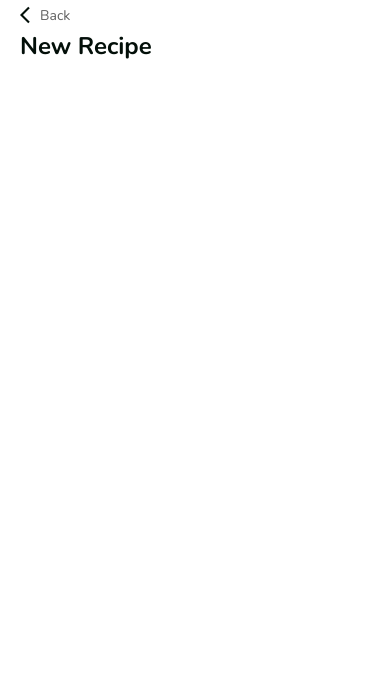
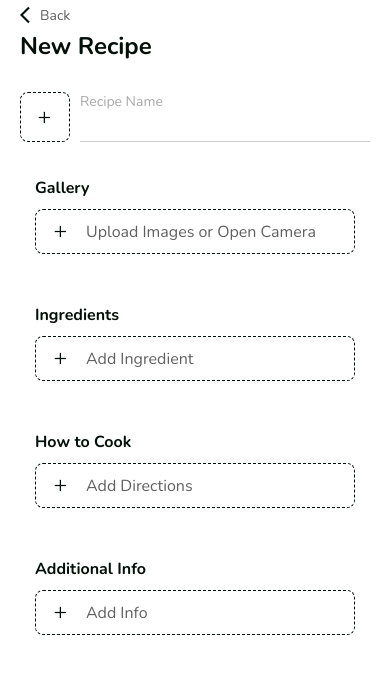
Before and after one commit to tadeumelembe/recipe-app, a React Native app: screen /AddRecipe in a window 390 px wide. Shown: the top 674 px of the page. Built offline with nearby package versions, Linux system fonts and the light colour scheme; what expo-linking would draw is missing.

Commit message:
Add recipe screen

```diff
--- a/constants/style.tsx
+++ b/constants/style.tsx
@@ -74,6 +74,10 @@ export default StyleSheet.create({
   },
   textH2: {
     fontSize: 20,
+    fontFamily: 'nunito-bold'
+  },
+  textH3: {
+    fontSize: 16,
     fontFamily: 'nunito-bold'
   },
   textPrimary: {
--- a/src/screens/AddRecipe/index.tsx
+++ b/src/screens/AddRecipe/index.tsx
@@ -1,18 +1,105 @@
-import { Container, ScrollView, Text } from "../../../components/Themed"
+import { Pressable, StyleSheet } from "react-native"
+import { Container, ScrollView, Text, TextInput, View } from "../../../components/Themed"
 import style from "../../../constants/style"
 import { ProfileStackScreenProps } from "../../../types"
 import Header from "../../components/Head"
+import Colors from "../../../constants/Colors"
+import { Ionicons } from "@expo/vector-icons"
+
+interface IInputContainer {
+    name: string;
+    placeHolder: string;
+}
 
 const AddRecipe = ({ navigation, route }: ProfileStackScreenProps<'AddRecipe'>) => {
+
+    function InputContainer(props: IInputContainer) {
+        return (
+            <View style={localStyle.inputContainer}>
+                <Text style={style.textH3}>{props.name}</Text>
+                <Pressable style={localStyle.pressableArea}>
+                    <Ionicons name="add" size={20} color={Colors.light.text} />
+                    <Text style={localStyle.placeHolder}>{props.placeHolder}</Text>
+                </Pressable>
+            </View>
+        )
+    }
 
     return (
         <Container>
             <Header type={'back'} navigation={navigation} />
+
             <ScrollView>
                 <Text style={style.textH1}>New Recipe</Text>
+                <View style={localStyle.recipeNameView}>
+                    <Pressable onPress={() => alert('Open Image')} style={localStyle.cover}>
+                        <Ionicons name="add" size={20} color={Colors.light.text} />
+                    </Pressable>
+                    <View style={localStyle.recipeNameInputView}>
+                        <TextInput placeholder={'Recipe Name'} />
+                    </View>
+                </View>
+
+                <InputContainer name={'Gallery'} placeHolder={'Upload Images or Open Camera'} />
+
+                <InputContainer name={'Ingredients'} placeHolder={'Add Ingredient'} />
+
+                <InputContainer name={'How to Cook'} placeHolder={'Add Directions'} />
+
+                <InputContainer name={'Additional Info'} placeHolder={'Add Info'} />
+
             </ScrollView>
+
         </Container>
     )
 }
 
 export default AddRecipe
+
+const localStyle = StyleSheet.create({
+    recipeNameView: {
+        flexDirection: 'row',
+        alignItems: 'center',
+        width: '100%',
+        marginTop: 30,
+    },
+    recipeNameInputView: {
+        flex: 1
+    },
+    cover: {
+        width: 50,
+        height: 50,
+        marginRight: 10,
+        borderWidth: 1,
+        borderColor: Colors.light.text,
+        borderRadius: 8,
+        borderStyle: 'dashed',
+        justifyContent: 'center',
+        alignItems: 'center'
+    },
+    pressableArea: {
+        width: '100%',
+        marginRight: 10,
+        borderWidth: 1,
+        borderColor: Colors.light.text,
+        flexDirection: 'row',
+        borderRadius: 8,
+        borderStyle: 'dashed',
+        paddingVertical: 10,
+        paddingHorizontal: 15,
+        alignItems: 'center',
+        marginTop: 10
+    },
+    inputContainer: {
+        ...style.card,
+        padding: 15,
+        marginTop: 20,
+        width: '100%'
+    },
+    placeHolder: {
+        ...style.fontNunitoRegular,
+        ...style.fontM,
+        ...style.textMuted2,
+        marginLeft: 15
+    }
+})
```
